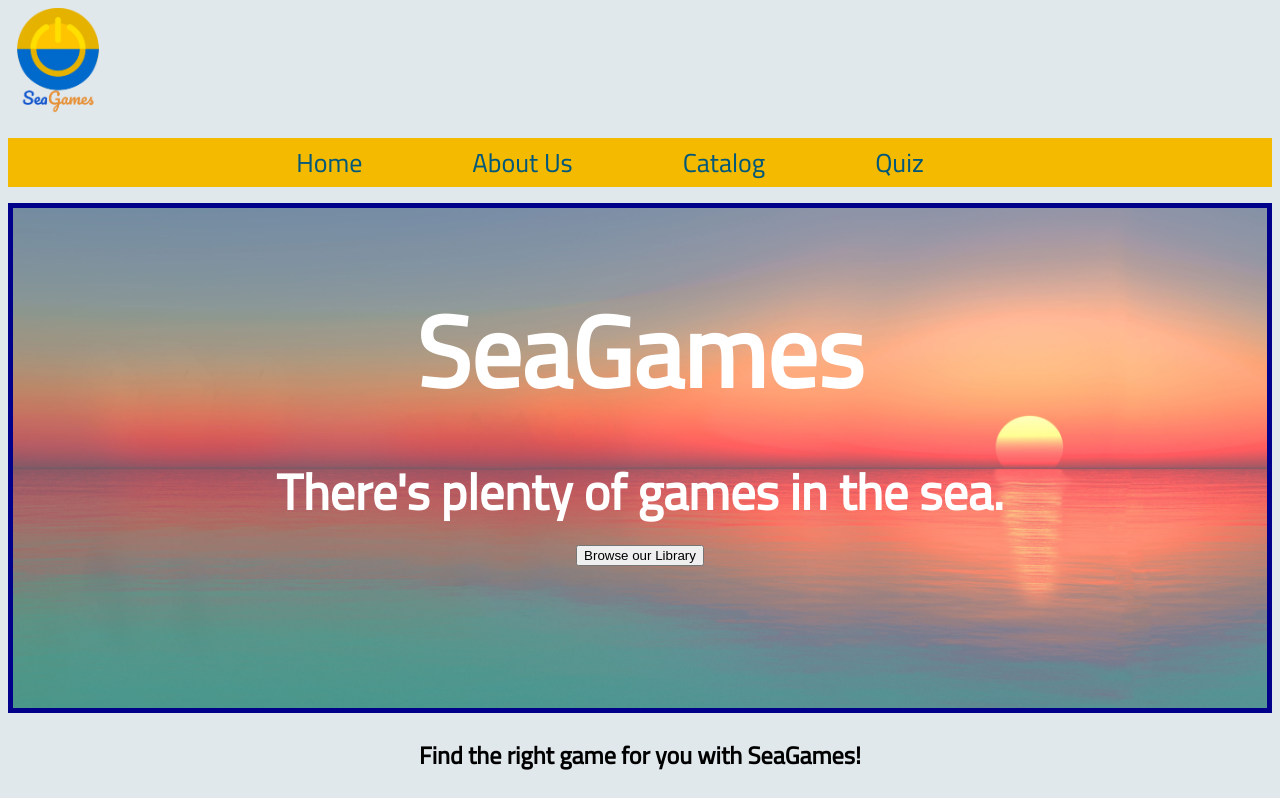
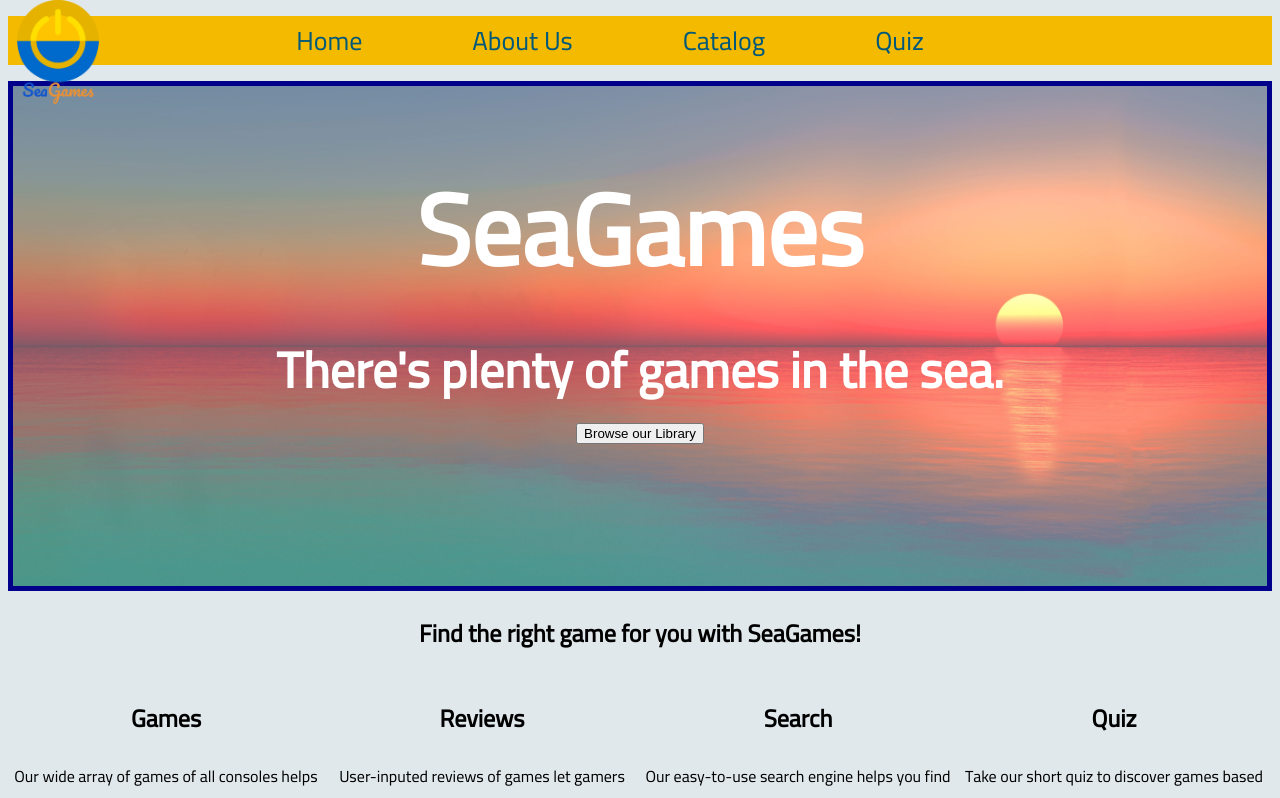
Before and after one commit to basketbwall/SeaGames, an Angular app: page / in a window 1280 px wide. Shown: the top 798 px of the page. Built offline with nearby package versions, Linux system fonts and the light colour scheme.

Commit message:
modified logo

```diff
--- a/src/app/app.component.css
+++ b/src/app/app.component.css
@@ -1,4 +1,7 @@
 #Logo {
-    width: 100px;
-    margin:0;
+  width: 100px;
+  margin: 0;
+  position: absolute;
+  top: 0;
+  z-index: 5;
 }
--- a/src/app/homepage/homepage.component.html
+++ b/src/app/homepage/homepage.component.html
@@ -2,7 +2,7 @@
   <div id="titleDiv">
     <h1 id="titleName">SeaGames</h1>
     <h4 id="subtitle">There's plenty of games in the sea.</h4>
-    <button id="btnCatalog" href="">Browse our Library</button>
+    <button id="btnCatalog" href="catalog">Browse our Library</button>
   </div>
 </div>
 <h2>Find the right game for you with SeaGames!</h2>
```
